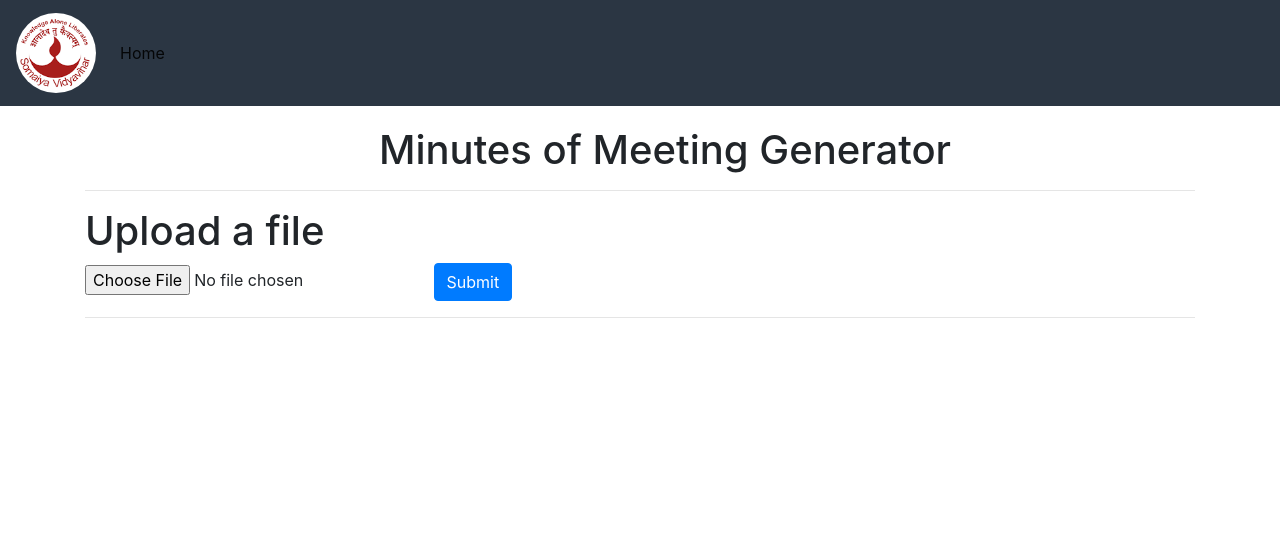
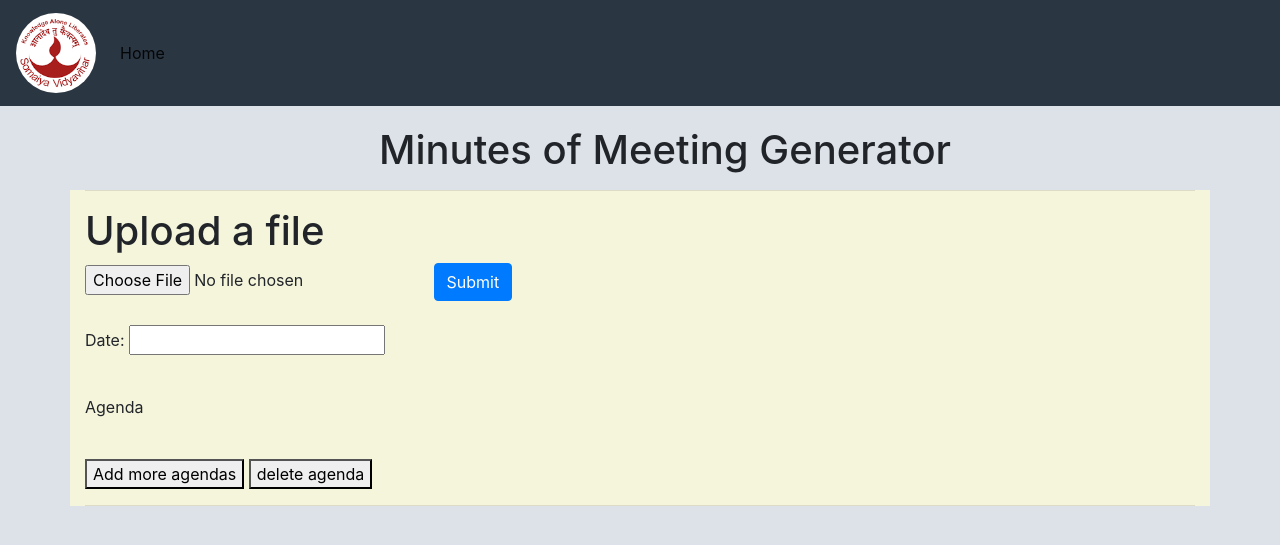
Before and after one commit to rahulmistry33/MinutesOfMeeting, a Flask app: page / in a window 1280 px wide. Shown: the top 545 px of the page. Run offline with Flask 2, Linux system fonts and the light colour scheme; parts of the project's set-up code (start-up, migrations or seed data) failed here and were passed over; some libraries are stand-ins or nearby versions.

Commit message:
ui changes

```diff
--- a/server.py
+++ b/server.py
@@ -3,6 +3,7 @@ from werkzeug import secure_filename
 from app import MomGenerator as m
 import os
 import json
+
 
 with open("config.json","r") as c:
     params=json.load(c)["params"]
@@ -11,6 +12,8 @@ with open("config.json","r") as c:
 app=Flask(__name__)
 app.config['SECRET_KEY']='0501d344495cc373a2a73670ca42ae80'
 app.config["UPLOAD_FOLDER"]=params["upload_location"]
+
+
 
 
 
--- /dev/null
+++ b/static/main.js
@@ -0,0 +1,12 @@
+$( function() {
+    $( "#datepicker" ).datepicker();
+  } );
+
+  $(document).ready(function() {
+    $("#add-agenda").on("click", function() {
+        $("#agenda-box").append('<input class="form-control agendas" type="text" placeholder="Agenda "><br>');
+    });
+    $("#delete-agenda").on("click", function() {
+        $("#agenda-box").children().last().remove();
+    });
+});
--- a/static/styles.css
+++ b/static/styles.css
@@ -13,3 +13,12 @@
     width:80px;
     height:80px;
 }
+body{
+    background-color: #DDE1E8;
+}
+.page{
+    background-color: beige;
+}
+.agenda{
+    width:20px;
+}
--- a/templates/generator.html
+++ b/templates/generator.html
@@ -1,7 +1,7 @@
 {% extends "layout.html" %}
 {% block content %}
     <h1 class="heading"> Minutes of Meeting Generator </h1>
-    <div class="container">
+    <div class="container page">
 
       <hr>
       <h1>Upload a file</h1>
@@ -9,6 +9,28 @@
           <input type="file" name="file">
           <button type="submit" class="btn btn-primary">Submit</button>
       </form>
+      <br>
+
+      <form action="">
+          <p>Date: <input type="text" id="datepicker"></p>
+          <br>
+          <p>Agenda</p>
+          <div id="agenda-box">
+
+
+          </div>
+        <br>
+
+          <button id="add-agenda">Add more agendas</button>
+          <button id="delete-agenda">delete agenda</button>
+
+
+
+      </form>
+
+
+
+
       <hr>
 
 
--- a/templates/layout.html
+++ b/templates/layout.html
@@ -8,6 +8,15 @@
     <!-- Bootstrap CSS -->
     <link rel="stylesheet" href="https://stackpath.bootstrapcdn.com/bootstrap/4.3.1/css/bootstrap.min.css" integrity="sha384-ggOyR0iXCbMQv3Xipma34MD+dH/1fQ784/j6cY/iJTQUOhcWr7x9JvoRxT2MZw1T" crossorigin="anonymous">
     <link rel="stylesheet"type ="text/css" href="static/styles.css">
+    <link rel="stylesheet" href="//code.jquery.com/ui/1.12.1/themes/base/jquery-ui.css">
+
+
+
+
+
+
+
+
     <title>MoM Generator</title>
   </head>
   <body>
@@ -38,5 +47,13 @@
     <script src="https://code.jquery.com/jquery-3.3.1.slim.min.js" integrity="sha384-q8i/X+965DzO0rT7abK41JStQIAqVgRVzpbzo5smXKp4YfRvH+8abtTE1Pi6jizo" crossorigin="anonymous"></script>
     <script src="https://cdnjs.cloudflare.com/ajax/libs/popper.js/1.14.7/umd/popper.min.js" integrity="sha384-UO2eT0CpHqdSJQ6hJty5KVphtPhzWj9WO1clHTMGa3JDZwrnQq4sF86dIHNDz0W1" crossorigin="anonymous"></script>
     <script src="https://stackpath.bootstrapcdn.com/bootstrap/4.3.1/js/bootstrap.min.js" integrity="sha384-JjSmVgyd0p3pXB1rRibZUAYoIIy6OrQ6VrjIEaFf/nJGzIxFDsf4x0xIM+B07jRM" crossorigin="anonymous"></script>
+    <script src="http://code.jquery.com/jquery-1.9.1.js"></script>
+    <script src="http://code.jquery.com/ui/1.11.0/jquery-ui.js"></script>
+    <script src="../static/main.js" type="text/javascript"></script>
+
+    <!-- <script  type="text/javascript" src="https://code.jquery.com/jquery-3.4.1.min.js"></script>
+    <script src="https://code.jquery.com/jquery-1.12.4.js"></script>
+
+    <script src="https://code.jquery.com/ui/1.12.1/jquery-ui.js"></script>-->
   </body>
 </html>
```
Also changed, not shown: app.py (+13 -6 lines), 1 other file.
